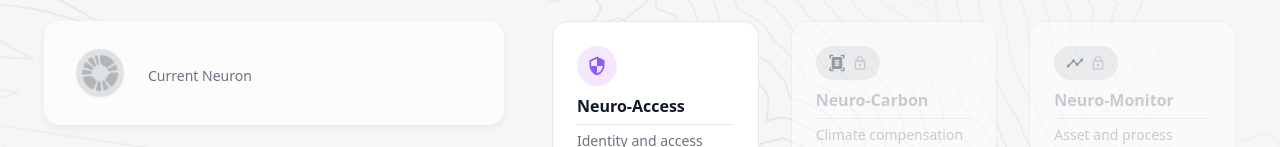
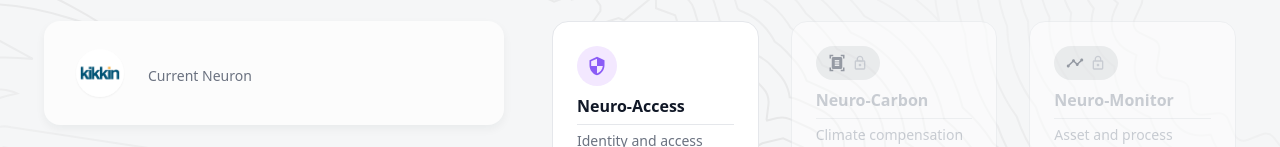
Before and after one commit to Trust-Anchor-Group/Neuro-Admin, a Next.js app: page /landingpage in a window 1280 px wide. Shown: the part 204-351 px from the top of the page. Built offline with nearby package versions, Linux system fonts and the light colour scheme; no server answers.

Commit message:
feat(landingpage) Update logo to KikkinLogo for branding consistency

```diff
--- a/src/app/(landingpage)/landingpage/page.jsx
+++ b/src/app/(landingpage)/landingpage/page.jsx
@@ -113,7 +113,7 @@
                 <div className="flex items-center gap-4">
                   <div className="w-[64px] h-[64px] rounded-full flex items-center justify-center">
                     <img
-                      src="/NeuroLogoGrey.jpg"
+                      src="/KikkinLogo.jpg"
                       alt="Neuro Logo"
                       className="w-[48px] h-[48px] object-contain rounded-full shadow-sm"
                     />
```
Also changed, not shown: public/KikkinLogo.jpg (added).
